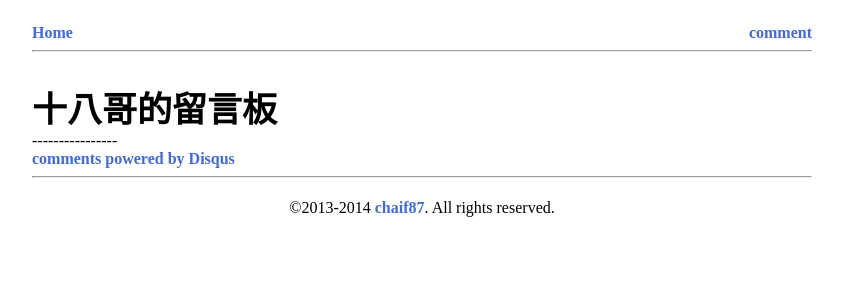
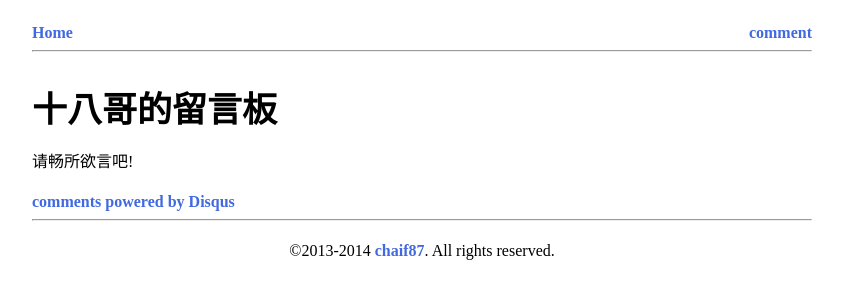
Before and after one commit to cforth/blog, a Jekyll site: the page built from comments.html, in a window 1280 px wide. Shown: the top 300 px of the page, without its empty margins (218-1061 px from the left). Built offline with Jekyll 4.4.1, drawn with Linux system fonts in a browser that asks for light colours; Markdown is read by kramdown in place of the engine named in the settings; comment, search, counter and statistics services are not loaded.

Commit message:
修改留言板格式

```diff
--- a/_layouts/comment.html
+++ b/_layouts/comment.html
@@ -13,6 +13,7 @@
     <a href="http://cforth.github.io/cfhurricane/comments.html" style="float: right;">comment</a>
     <hr />
       {{ content }}
+    <p>请畅所欲言吧!</p>
   </div>
 
   <div id="disqus_thread"></div>
--- a/comments.html
+++ b/comments.html
@@ -3,4 +3,3 @@ layout: comment
 title: 十八哥的留言板
 ---
 <h2>{{ page.title }}</h2>
-----------------
```
Lines whose indentation alone changed are shown as unchanged.
